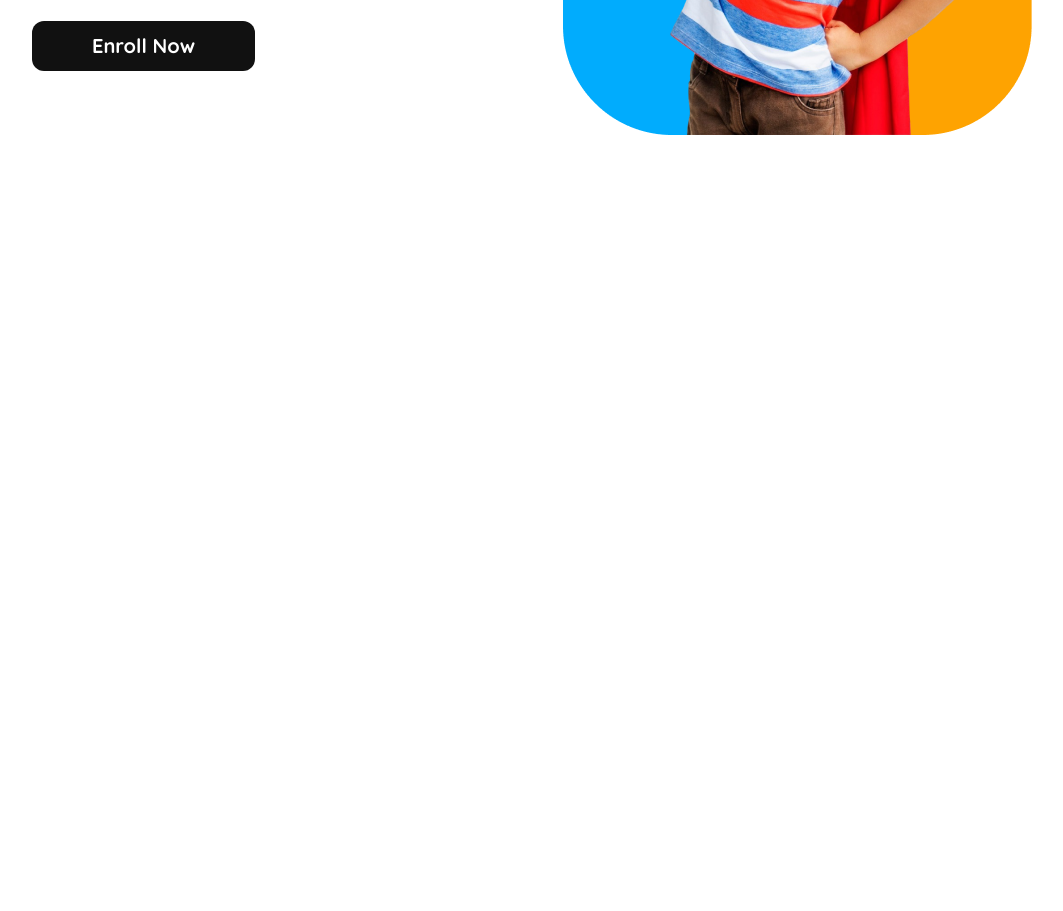
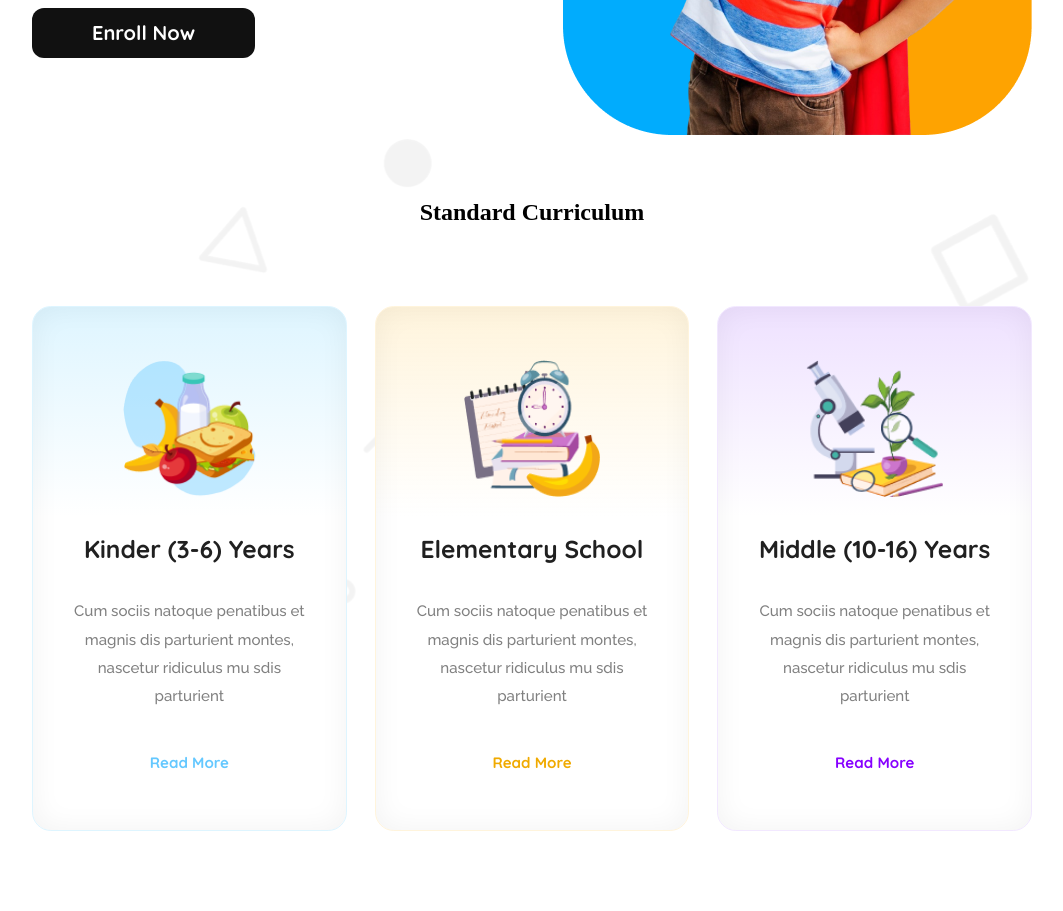
Before and after one commit to ismail-dev-code/kids-education, a plain HTML site: page index.html in a window 1280 px wide. Shown: the part 542-1453 px from the top of the page, without its empty margins (108-1171 px from the left). Before the commit the page ends 800 px from the top, so only its background shows below. Drawn offline with Linux system fonts and the light colour scheme.

Commit message:
standard section done with responsive

```diff
--- a/index.html
+++ b/index.html
@@ -29,19 +29,56 @@
       </nav>
       <div class="header-section">
         <div>
-          <h1><span style="color: #FEA301;">Empowering</span> <br> students from small <br> age <span style="color: #01ACFD;">towards vision</span></h1>
+          <h1>
+            <span style="color: #fea301">Empowering</span> <br />
+            students from small age
+            <span style="color: #01acfd">towards vision</span>
+          </h1>
           <p>
-            With the courage, Confidence, Creativity and Compassion to make <br>
+            With the courage, Confidence, Creativity and Compassion to make
             their Unique Contribution in a Diverse and Dynamic World.
           </p>
           <button class="btn-primary">Enroll Now</button>
         </div>
         <div class="hero-img">
-            <img src="assets/hero-kids.png" alt="">
+          <img src="assets/hero-kids.png" alt="" />
         </div>
       </div>
     </header>
-    <main></main>
+    <main>
+      <section class="standard">
+        <h1>Standard Curriculum</h1>
+        <div class="standard-card-container">
+          <div class="standard-card">
+            <img src="assets/kinder.png" alt="kinder img loading" />
+            <h2>Kinder (3-6) Years</h2>
+            <p>
+              Cum sociis natoque penatibus et magnis dis parturient montes,
+              nascetur ridiculus mu sdis parturient
+            </p>
+            <button>Read More</button>
+          </div>
+          <div class="standard-card card-2">
+            <img src="assets/elementary.png" alt="kinder img loading" />
+            <h2>Elementary School</h2>
+            <p>
+              Cum sociis natoque penatibus et magnis dis parturient montes,
+              nascetur ridiculus mu sdis parturient
+            </p>
+            <button>Read More</button>
+          </div>
+          <div class="standard-card card-3">
+            <img src="assets/middle.png" alt="kinder img loading" />
+            <h2>Middle (10-16) Years</h2>
+            <p>
+              Cum sociis natoque penatibus et magnis dis parturient montes,
+              nascetur ridiculus mu sdis parturient
+            </p>
+            <button>Read More</button>
+          </div>
+        </div>
+      </section>
+    </main>
     <footer></footer>
   </body>
 </html>
--- a/styles/media.css
+++ b/styles/media.css
@@ -1,12 +1,20 @@
 /* responsive for mobile device */
 @media screen and (max-width: 576px) {
-  body {
-    padding: 0px 16px;
+  header{
+    padding: 0;
   }
   .navbar h1,
   .nav-anchor li a,
   .navbar button {
     display: none;
+
+  }
+  .navbar{
+    display: flex;
+    justify-content: space-between;
+    border-bottom: 0.5px solid rgb(254, 163, 1);
+    padding: 0px 16px 12px 16px;
+
   }
   .nav-logo img {
     width: 46px;
@@ -16,6 +24,7 @@
     display: block;
   }
   .header-section {
+
     display: flex;
     justify-content: center;
     align-items: center;
@@ -52,4 +61,22 @@
     letter-spacing: 0%;
     text-align: center;
   }
+  .standard-card-container{
+    flex-direction: column;
+    align-items: center;
+  }
+
+  .standard h1{
+    padding: 40px 0px 20px 0px;
+  }
+  .standard-card h2 {
+    color: rgb(32, 32, 32);
+    font-size: 16.6px;
+    font-weight: 700;
+    line-height: 20.75px;
+    letter-spacing: 0%;
+    text-align: center;
+    margin: 22px 0;
+    font-family: "Quicksand", serif;
+  }
 }
--- a/styles/style.css
+++ b/styles/style.css
@@ -19,9 +19,7 @@
   font-weight: 400;
   font-style: normal;
 }
-body {
-  padding: 0px 140px;
-}
+
 .btn-primary {
   color: rgb(255, 255, 255);
   font-size: 20px;
@@ -40,6 +38,7 @@ body {
 header {
   max-width: 1440px;
   margin: 0 auto;
+  padding: 0px 140px;
 }
 .navbar {
   display: flex;
@@ -80,11 +79,12 @@ header {
 /* header section styles start  */
 .header-section {
   display: flex;
+  gap: 50px;
   justify-content: space-between;
   align-items: center;
 }
 .header-section h1 {
-  font-size: 3.5rem;
+  font-size: 56px;
   font-weight: 700;
   line-height: 61px;
   letter-spacing: 0%;
@@ -104,7 +104,111 @@ header {
   width: 468.61px;
   height: 575px;
 }
-.header-section button{
-    background-color: #111111;
-    font-weight: 700;
+.header-section button {
+  background-color: #111111;
+  font-weight: 700;
 }
+
+/* standard section styles start  */
+.standard {
+  background-image: url("../assets/bg.png");
+  background-repeat: no-repeat;
+  background-size: cover;
+}
+.standard h1 {
+  padding: 60px 0px 80px 0px;
+  text-align: center;
+}
+.standard-card-container {
+  padding: 0 140px;
+  display: flex;
+  gap: 28px;
+  justify-content: center;
+  padding-bottom: 80px;
+}
+.standard-card {
+  text-align: center;
+  padding: 53px 40px;
+  width: 367px;
+  box-sizing: border-box;
+  border: 0.94px solid rgb(222, 245, 255);
+  border-radius: 18.86px;
+  box-shadow: inset 0px 0px 28.3px 0.94px rgba(0, 0, 0, 0.05);
+  background: linear-gradient(
+      180deg,
+      rgb(222, 245, 255),
+      rgba(255, 255, 255, 0) 40%
+    ),
+    rgb(255, 255, 255);
+}
+.standard-card h2 {
+  color: rgb(32, 32, 32);
+  font-size: 24.52px;
+  font-weight: 700;
+  line-height: 30.65px;
+  letter-spacing: 0%;
+  font-weight: 700;
+  margin: 33px 0;
+  font-family: "Quicksand", serif;
+}
+.standard-card p {
+  color: rgb(128, 128, 128);
+  font-family: "Raleway", serif;
+  font-size: 15.09px;
+  font-weight: 500;
+  line-height: 28.3px;
+  letter-spacing: 0%;
+  margin-bottom: 38px;
+}
+.standard-card button {
+  color: rgb(100, 200, 255);
+  font-family: "Quicksand", serif;
+  font-size: 15.09px;
+  font-weight: 700;
+  line-height: 28.3px;
+  letter-spacing: 0%;
+  background: none;
+  border: none;
+}
+.standard-card img {
+  width: 136.76px;
+  height: 136.76px;
+}
+.card-2 {
+  box-sizing: border-box;
+  border: 0.94px solid rgb(255, 244, 220);
+  border-radius: 18.86px;
+  box-shadow: inset 0px 0px 28.3px 0.94px rgba(0, 0, 0, 0.05);
+  background: linear-gradient(
+      180deg,
+      rgb(255, 244, 220),
+      rgba(255, 255, 255, 0) 40%
+    ),
+    rgb(255, 255, 255);
+}
+.card-2 button {
+  color: rgb(240, 170, 0);
+  font-size: 15.09px;
+  font-weight: 700;
+  line-height: 28.3px;
+  letter-spacing: 0%;
+}
+.card-3 {
+  box-sizing: border-box;
+  border: 0.94px solid rgb(242, 232, 255);
+  border-radius: 18.86px;
+  box-shadow: inset 0px 0px 28.3px 0.94px rgba(0, 0, 0, 0.05);
+  background: linear-gradient(
+      180deg,
+      rgb(238, 225, 255),
+      rgba(255, 255, 255, 0) 40%
+    ),
+    rgb(255, 255, 255);
+}
+.card-3 button {
+  color: rgb(135, 0, 255);
+  font-size: 15.09px;
+  font-weight: 700;
+  line-height: 28.3px;
+  letter-spacing: 0%;
+}
```
